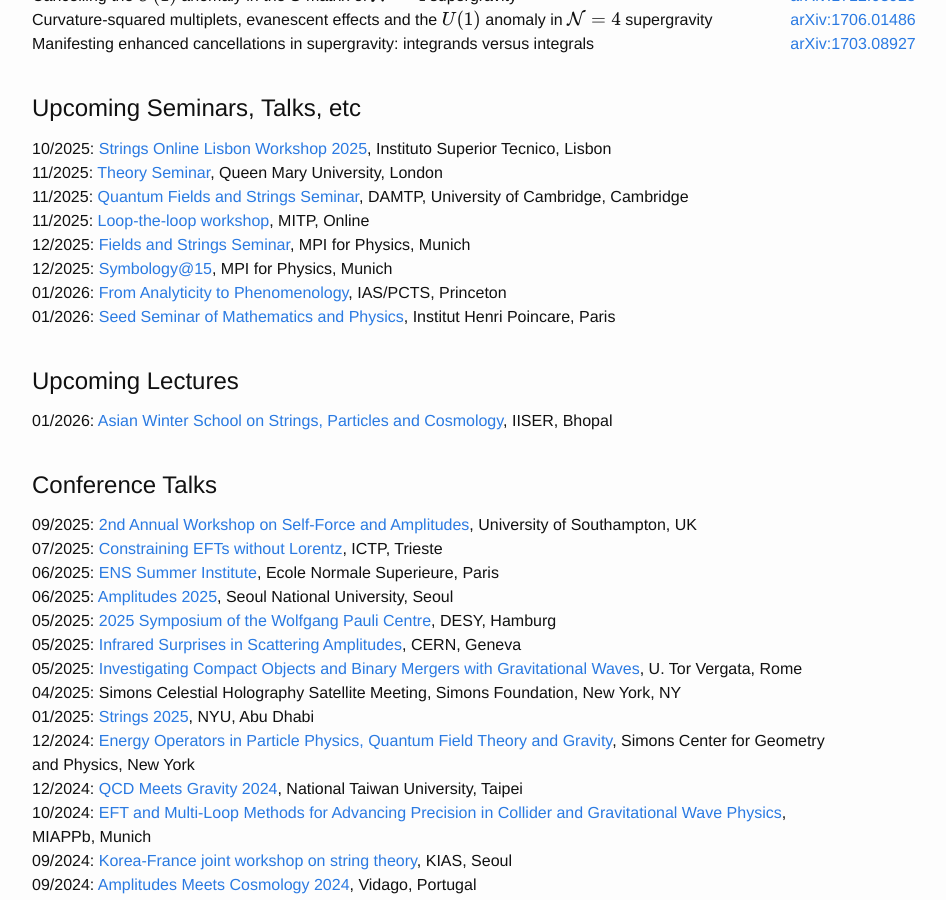
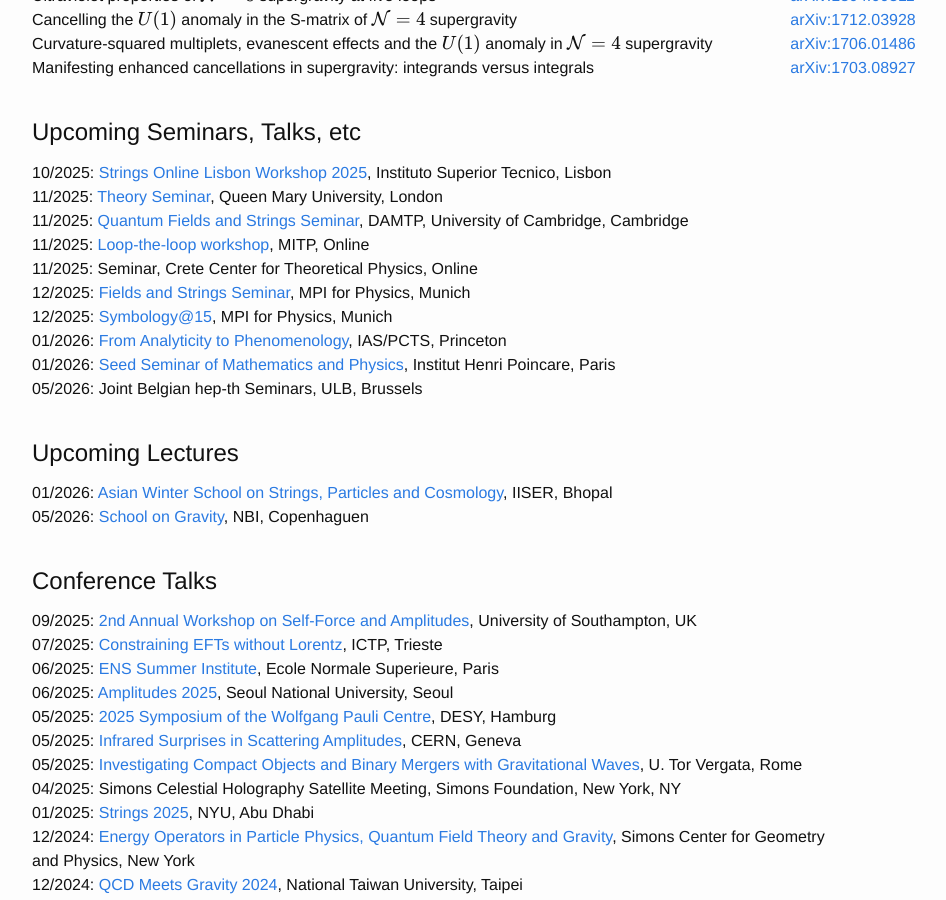
Before and after one commit to julioparra/julioparra.github.io, a Jekyll site: the page built from index.md, in a window 1280 px wide and 900 px high, scrolled down 1458 px. Shown: the whole window, without its empty margins (168-1114 px from the left). Built offline with Jekyll 4.4.1, drawn with Linux system fonts in a browser that asks for light colours; nearby versions of some CDN libraries; some of the changed text lies outside the part shown.

Commit message:
New paper and talks

```diff
--- a/_data/papers.yml
+++ b/_data/papers.yml
@@ -1,3 +1,5 @@
+- title: "Naturalness of vanishing black-hole tides"
+  arxivnumber: "2510.20694"
 - title: "Generalized unitarity method for worldline field theory"
   arxivnumber: "2510.00989"
 - title: "GSO defects: IIA/IIB walls and the surprisingly stable R7-brane"
--- a/_data/talks.yml
+++ b/_data/talks.yml
@@ -1,3 +1,19 @@
+- date: 2026-05-13
+  name: School on Gravity
+  type: lectures
+  link: https://the-center-of-gravity.com/events/the-school-on-gravity-from-motion-to-commotion-2026/
+  institution: NBI
+  location: Copenhaguen
+  video:
+
+- date: 2026-05-13
+  name: Joint Belgian hep-th Seminars
+  type: seminar
+  link:
+  institution: ULB
+  location: Brussels
+  video:
+
 - date: 2026-01-28
   name: Seed Seminar of Mathematics and Physics
   type: seminar
@@ -36,6 +52,14 @@
   link: https://www.theorie.physik.uni-muenchen.de/MATH/seminars/strings_and_fields/index.html
   institution: MPI for Physics
   location: Munich
+  video:
+
+- date: 2025-11-11
+  name: Seminar
+  type: seminar
+  link:
+  institution: Crete Center for Theoretical Physics
+  location: Online
   video:
 
 - date: 2025-11-11
```
